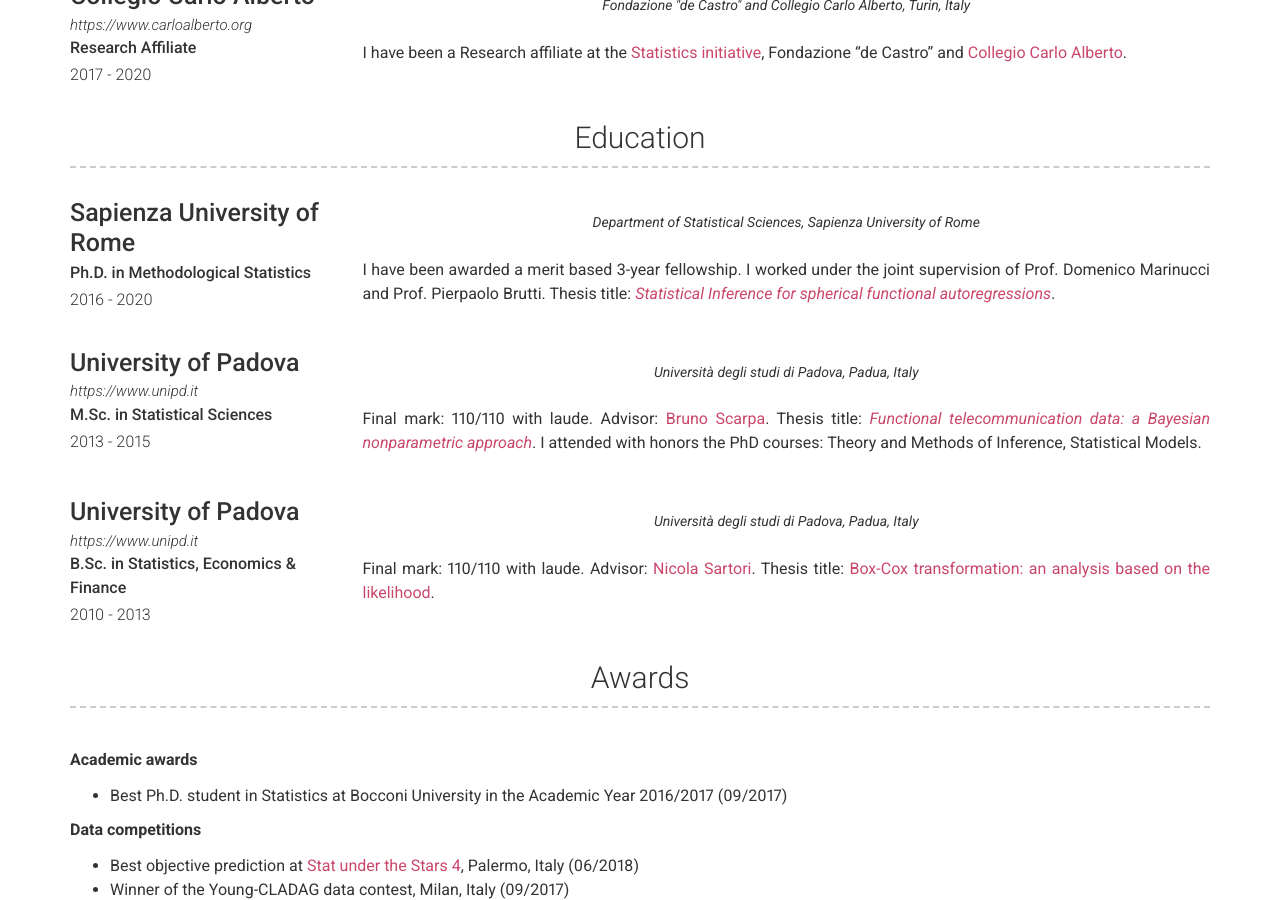
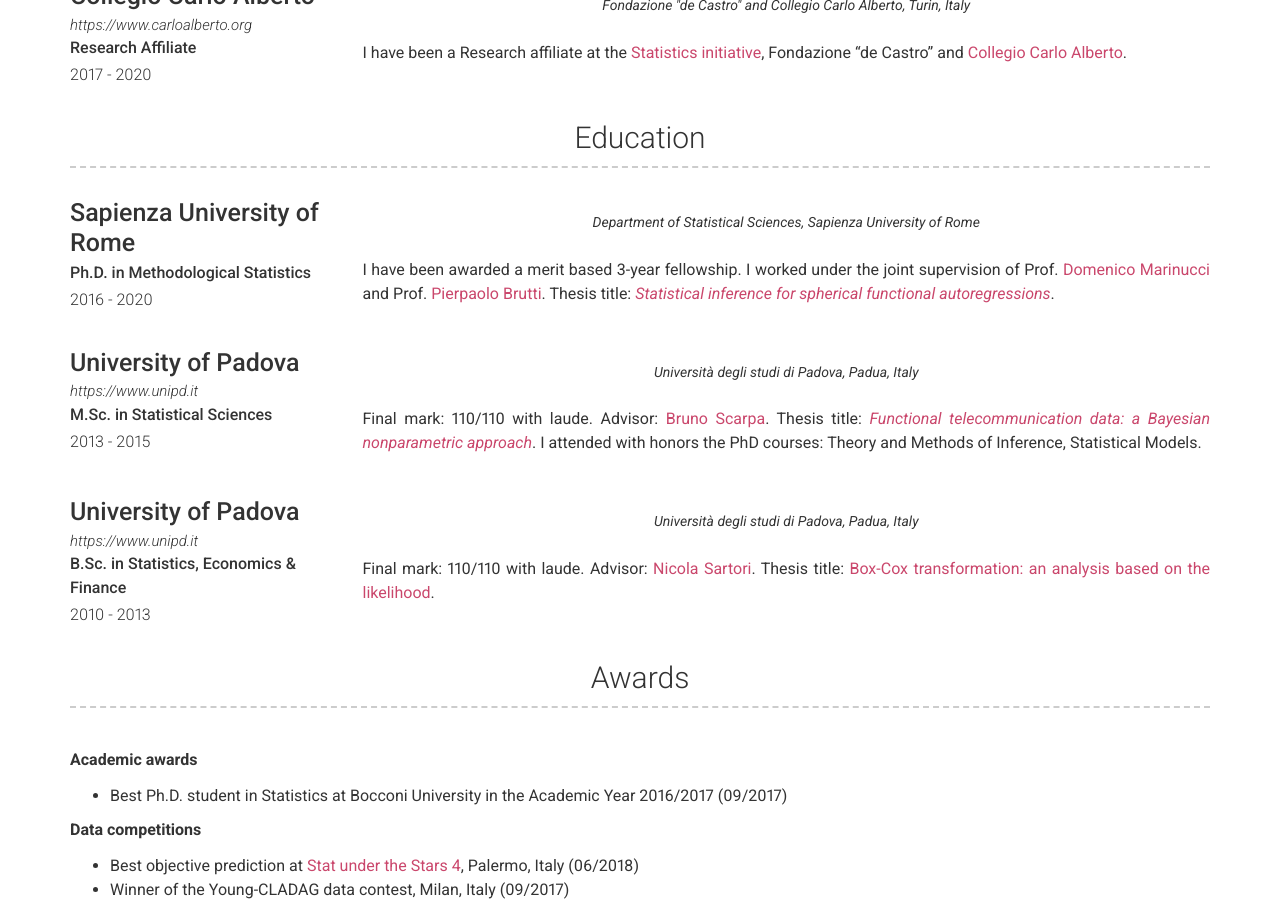
Before and after one commit to alessiacaponera/alessiacaponera.github.io, a Jekyll site: the page built from index.md, in a window 1280 px wide and 900 px high, scrolled down 1018 px. Built offline with Jekyll 4.4.1, drawn with Linux system fonts in a browser that asks for light colours; part of the change alters nothing that is shown.

```diff
--- a/_data/education.yml
+++ b/_data/education.yml
@@ -7,7 +7,7 @@
   quote: >
     Department of Statistical Sciences, Sapienza University of Rome
   description: | # this will include new lines to allow paragraphs
-    I have been awarded a merit based 3-year fellowship. I worked under the joint supervision of  Prof. Domenico Marinucci and Prof. Pierpaolo Brutti. Thesis title: [*Statistical Inference for spherical functional autoregressions*](files/PhDThesis.pdf).
+    I have been awarded a merit based 3-year fellowship. I worked under the joint supervision of  Prof. [Domenico Marinucci](https://www.mat.uniroma2.it/~marinucc/) and Prof. [Pierpaolo Brutti](https://www.dss.uniroma1.it/it/dipartimento/persone/brutti-pierpaolo). Thesis title: [*Statistical inference for spherical functional autoregressions*](files/PhDThesis.pdf).
 
 - layout: left
   name: University of Padova
```
